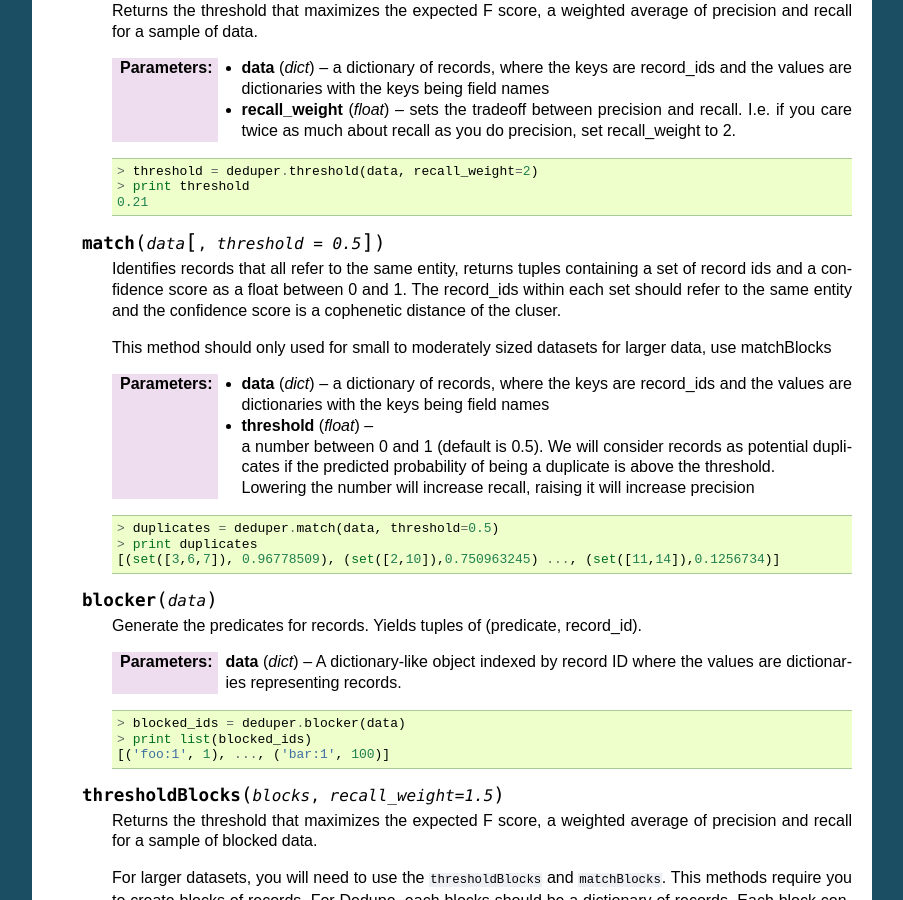
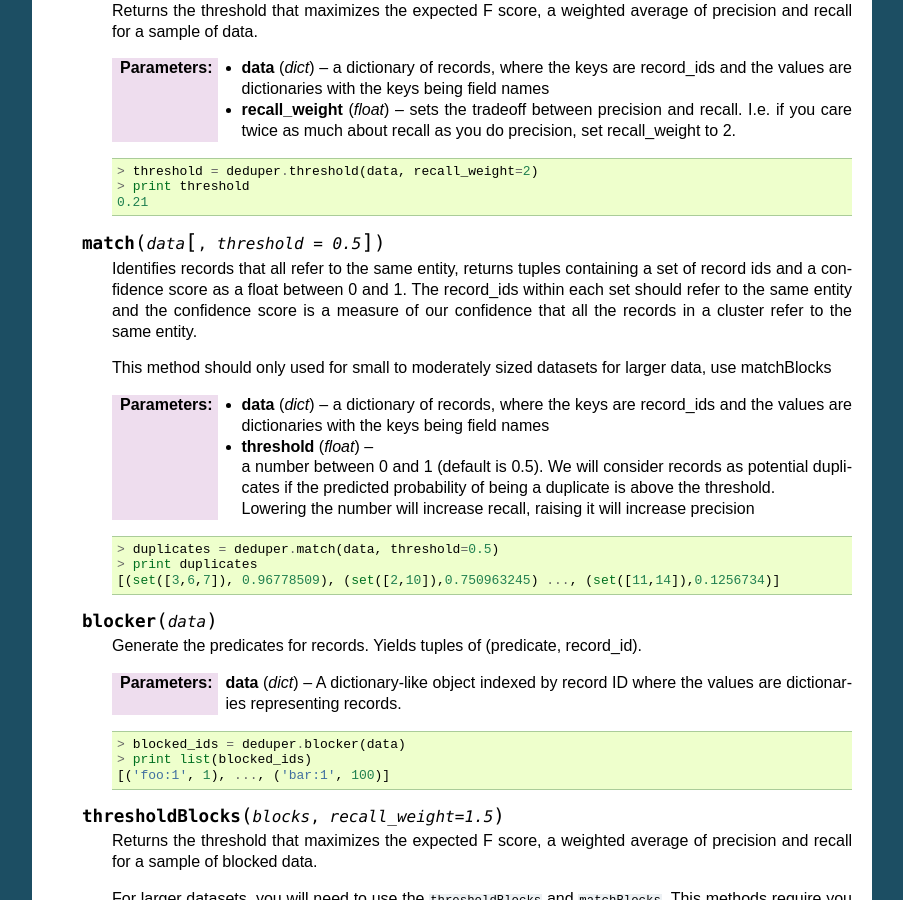
Before and after one commit to dedupeio/dedupe, a Sphinx documentation site: the page built from docs/API-documentation.rst, in a window 1280 px wide and 900 px high, scrolled down 2841 px. Shown: the whole window, without its empty margins (198-1101 px from the left). Built offline with Sphinx 7.4.7, drawn with Linux system fonts in a browser that asks for light colours; some of the changed text lies outside the part shown.

Commit message:
Update common_dedupe_methods.rst

```diff
--- a/docs/common_dedupe_methods.rst
+++ b/docs/common_dedupe_methods.rst
@@ -23,7 +23,8 @@
    Identifies records that all refer to the same entity, returns tuples
    containing a set of record ids and a confidence score as a float between 0
    and 1. The record_ids within each set should refer to the
-   same entity and the confidence score is a cophenetic distance of the cluser.
+   same entity and the confidence score is a measure of our confidence that
+   all the records in a cluster refer to the same entity.
 
    This method should only used for small to moderately sized datasets for
    larger data, use matchBlocks
```
